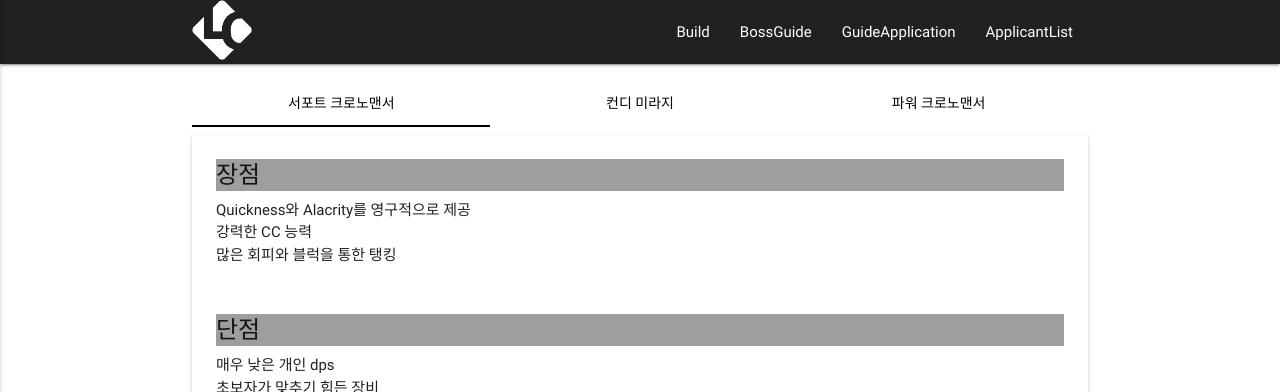
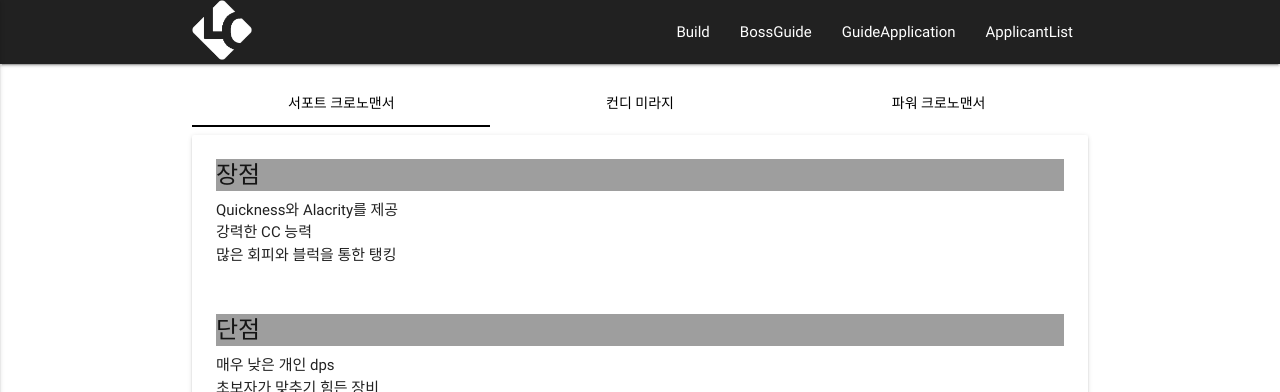
Before and after one commit to Nowrica/Nowrica.github.io, a Jekyll site: the page built from _posts/2019-04-29-Mesmer.md, in a window 1280 px wide. Shown: the top 392 px of the page. Built offline with Jekyll 4.4.1, drawn with Linux system fonts in a browser that asks for light colours; a script that is not in the unit is left out.

Commit message:
Fix Chrono

```diff
--- a/_posts/2019-04-29-Mesmer.md
+++ b/_posts/2019-04-29-Mesmer.md
@@ -41,7 +41,7 @@
       <div class='card'>
             <div class='card-content'>
               <span class='card-title grey'>장점</span>
-              <p>Quickness와 Alacrity를 영구적으로 제공</p>
+              <p>Quickness와 Alacrity를 제공</p>
               <p>강력한 CC 능력</p>
               <p>많은 회피와 블럭을 통한 탱킹</p>
             </div>
@@ -61,7 +61,7 @@
           <p>Berserker’s main hand sword</p>
           <p>Berserker’s shield and off-hand weapon</p>
             <div data-armory-embed="items" data-armory-ids="46774,72339"></div>
-            <div data-armory-embed="items" data-armory-ids="46670,24615,46774,24615"></div>
+            <div data-armory-embed="items" data-armory-ids="46770,24615,46774,24615"></div>
         <span class='card-title grey'>방어구</span>
           <p>Diviner’s Helm, Chest and Leggings</p>
           <p>Berserker’s Shoulders, Gloves &amp; Boots</p>
@@ -170,6 +170,65 @@
   </div>
 
   <div id='target3'>
+      <div class="col s12">
+        <div class='card'>
+              <div class='card-content'>
+                <span class='card-title grey'>장점</span>
+                <p>강력한 버스트 대미지</p>
+                <p>높은 유틸성</p>
+              </div>
+             <div class='card-content'>
+               <span class='card-title grey'>단점</span>
+              <p>높은 학습 곡선</p>
+              <p>부족한 광역 공격</p>
+             </div>
+        </div>
+      </div>
+      <div id = "Aromor" class="col s6">
+        <div class='card'>
+          <div class='card-content'>
+           <span class='card-title grey'>무기</span>
+            <p>Full Berserker's</p>
+              <div data-armory-embed="items" data-armory-ids="46774,24615,46774,24868"></div>
+              <div data-armory-embed="items" data-armory-ids="46762,24615,24868"></div>
+          <span class='card-title grey'>방어구</span>
+            <p>Assasin's Helm Other Berserker's</p>
+              <div data-armory-embed="items" data-armory-ids="48135,48083,48079,48080,48082,48078"></div>
+              <div data-armory-embed="items" data-armory-ids="24836,24836,24836,24836,24836,24836"></div>
+          <span class='card-title grey'>장신구</span>
+          <p>Assain's Ring Other Berserker's</p>
+          <div data-armory-embed="items" data-armory-ids="79062,80002,77939" data-armory-79062-stat="584" data-armory-80002-stat="584" data-armory-77939-stat="584"></div>
+          <div data-armory-embed="items" data-armory-ids="79269,81167,79134" data-armory-79269-stat="584" data-armory-81167-stat="753" data-armory-79134-stat="753"></div>
+           </div> <!-- 장비끝 -->
+        </div>
+      </div>
+      <div id="traits" class="col s6"><!-- 특성 시작 -->
+        <div class='card'>
+          <div class='card-content'>
+            <span class='card-title grey'>기술</span>
+          <div data-armory-embed="skills" data-armory-ids="21750,30525,10211,10267,30359"></div>
+            <span class='card-title grey'>특성</span>
+          <div data-armory-embed="specializations" data-armory-ids="1,10,40" data-armory-1-traits="701,708,692" data-armory-10-traits="682,713,681" data-armory-40-traits="1995,2009,1890"></div>
+      </div> <!-- 특성 끝 -->
+      </div>
+      </div>
+       <div class="col s12">
+          <div class='card'>
+            <div class='card-tabs'>
+              <ul class='tabs tabs-fixed-width'>
+                <li class='tab'><a href='rotation2'>로테이션</a></li>
+              </ul>
+            </div>
+            <div class='card-content'>
+              <div id='rotation2'>
+                <div class='video-container'>
+                 <iframe width="560" height="315" src="" frameborder="0" allowfullscreen></iframe>
+                </div>
+              </div>
+            </div>
+          </div>
+        </div>
+
   </div>
 
 </div> <!--row -->
```
